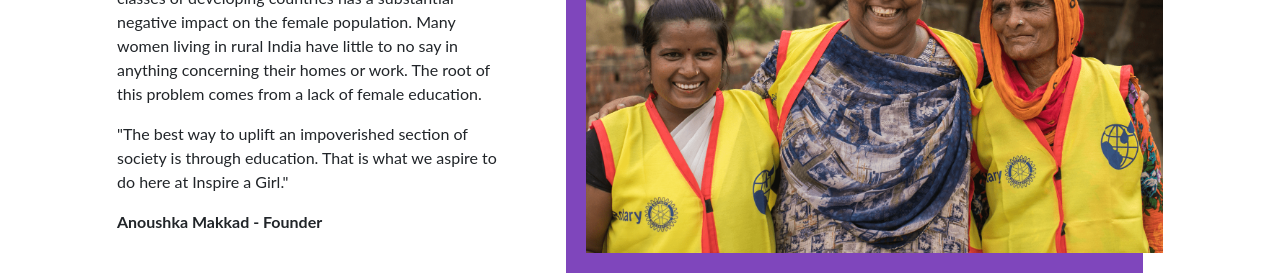
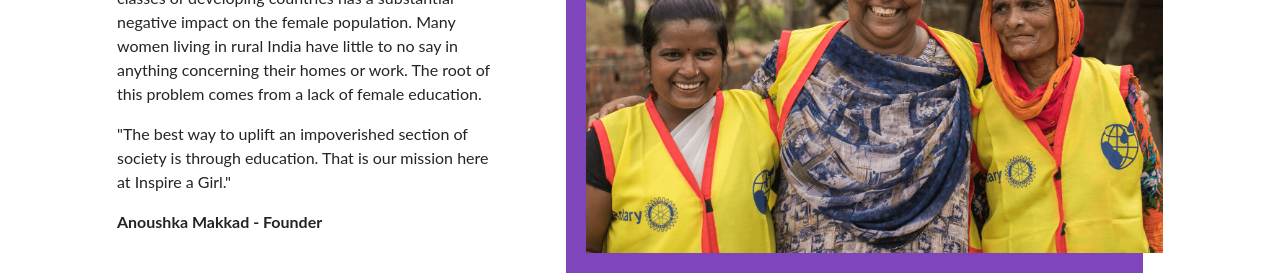
Before and after one commit to ShiromMakkad/InspireAGirl, a React (Create React App) app: page / in a window 1280 px wide. Shown: the part 1500-1775 px from the top of the page. Built offline with nearby package versions, Linux system fonts and the light colour scheme.

Commit message:
Changed AboutUs Wording
Changed aspire to our mission here

```diff
--- a/src/components/aboutUs.tsx
+++ b/src/components/aboutUs.tsx
@@ -15,8 +15,8 @@ export class AboutUs extends React.Component {
                             substantial negative impact on the female population. Many women living in rural India have
                             little to no say in anything concerning their homes or work. The root of this problem comes
                             from a lack of female education.</p>
-                        <p>"The best way to uplift an impoverished section of society is through education. That is what
-                            we aspire to do here at Inspire a Girl."</p>
+                        <p>"The best way to uplift an impoverished section of society is through education. That is our
+                            mission here at Inspire a Girl."</p>
                         <p><b>Anoushka Makkad - Founder</b></p>
                     </div>
                     <div id="aboutUsImageContainer">
```
